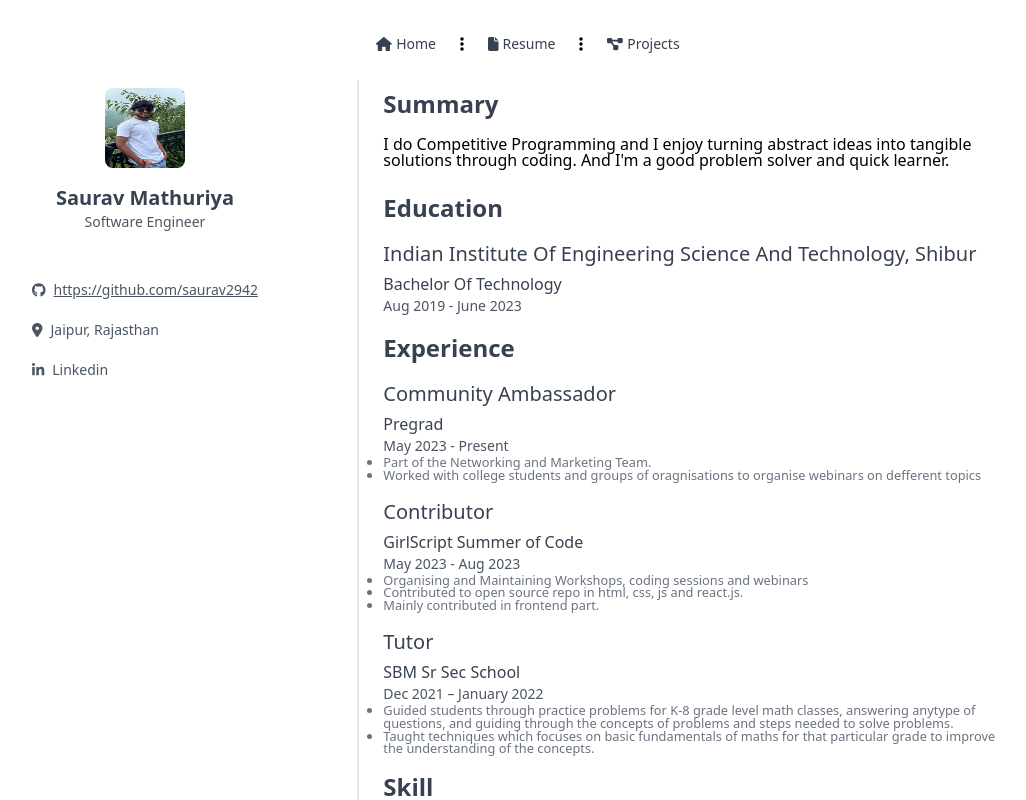
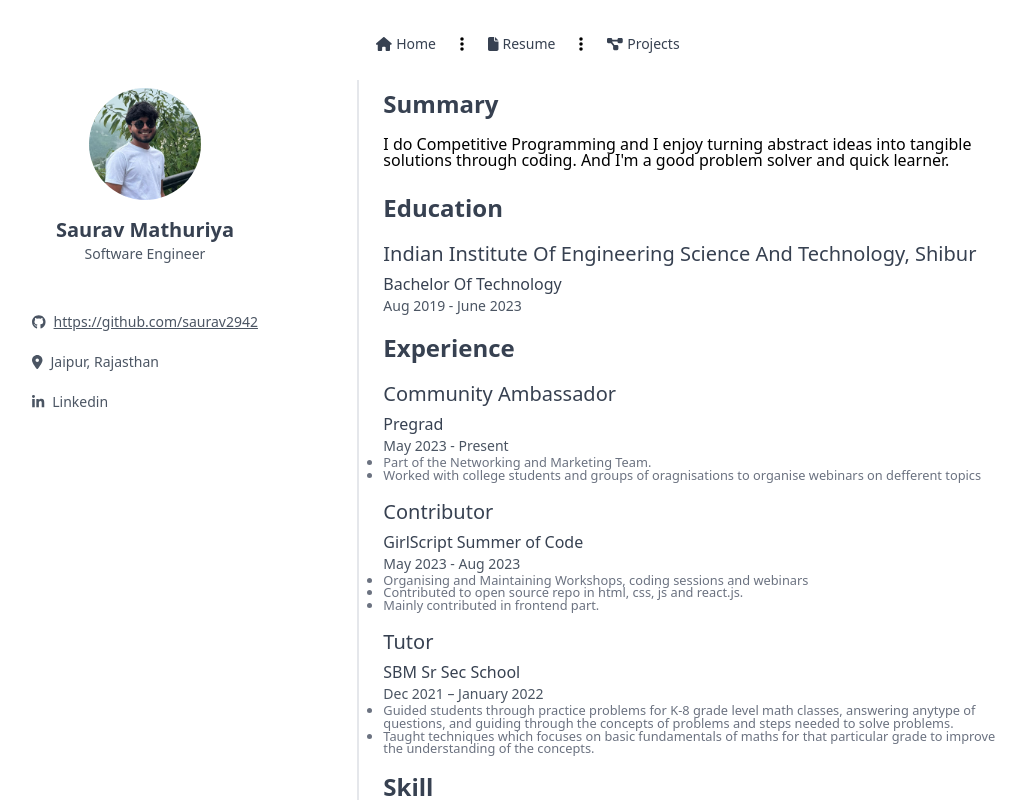
Before and after one commit to saurav2942/Portfolio, a React (Vite) app: page /resume in a window 1280 px wide. Shown: the top 800 px of the page, without its empty margins (112-1138 px from the left). Built offline with nearby package versions, Linux system fonts and the light colour scheme.

Commit message:
Resume Section Pick Changes

```diff
--- a/src/components/Resume.js
+++ b/src/components/Resume.js
@@ -129,7 +129,10 @@ const Resume = () => {
         <div className="md:w-1/3 p-2">
           <div className="md:fixed">
             <div className="md:block ">
-              <img className="h-20 w-20 mx-auto rounded-lg " src={Icon}></img>
+              <img
+                className="h-28 w-28 mx-auto rounded-full object-cover object-[50%_20%] scale-[1]"
+                src={Icon}
+              ></img>
               <div className="mb-12 text-center mt-4 justify-center items-left mx-4 text-Inconsolata">
                 <h1 className="text-xl text-gray-700 font-bold text-Inconsolata">
                   Saurav Mathuriya
```
